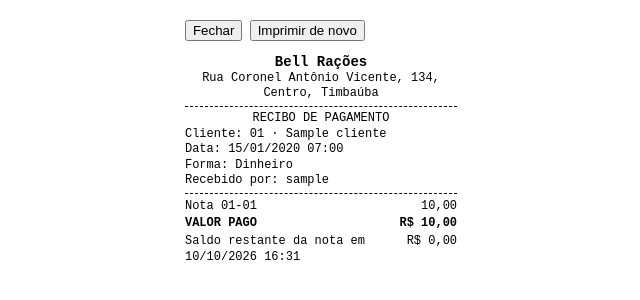
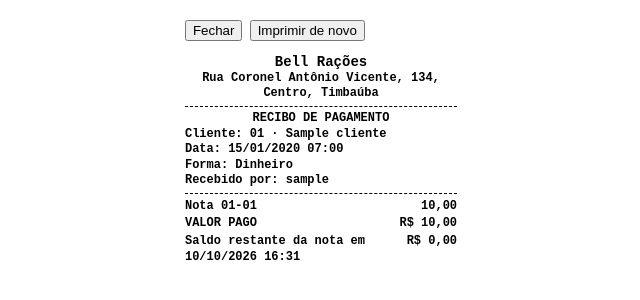
Before and after one commit to DevRoberto21/Bell_Racoes, a Django app: page /recibos/1/ in a window 1280 px wide. Shown: the top 300 px of the page, without its empty margins (319-959 px from the left). Run offline with Django 5.2, Linux system fonts and the light colour scheme; a user stored in the database is signed in; tables that the repository leaves empty hold one stand-in row (values such as "Sample post").

Commit message:
fix: cupom sai em negrito para não ficar fraco na impressora térmica

```diff
--- a/fiado/templates/fiado/impressao/base.html
+++ b/fiado/templates/fiado/impressao/base.html
@@ -5,7 +5,7 @@
   <title>{% block titulo %}Impressão{% endblock %}</title>
   <style>
     @page { size: 80mm auto; margin: 0; }
-    body { width: 72mm; margin: 0 auto; padding: 2mm; font: 12px/1.3 "Courier New", monospace; color: #000; }
+    body { width: 72mm; margin: 0 auto; padding: 2mm; font: 700 12px/1.3 "Courier New", monospace; color: #000; }
     h1 { font-size: 14px; text-align: center; margin: 0; }
     .centro { text-align: center; }
     .codigo { font-size: 26px; font-weight: 700; text-align: center; margin: 4px 0; }
```
